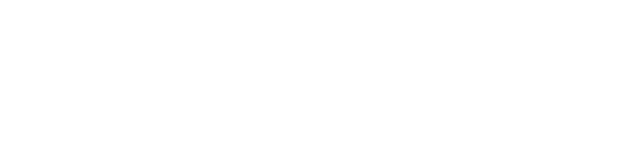
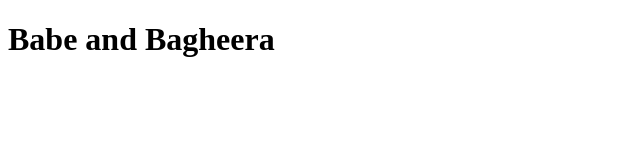
Before and after one commit to haleymullane/haleymullane.github.io, a plain HTML site: page index.html in a window 1280 px wide. Shown: the whole page, without its empty margins (0-640 px from the left). Drawn offline with Linux system fonts and the light colour scheme.

```diff
--- a/index.html
+++ b/index.html
@@ -9,4 +9,6 @@
 <body>
 
 </body>
+<h1>Babe and Bagheera</h1>
+
 </html>
```
